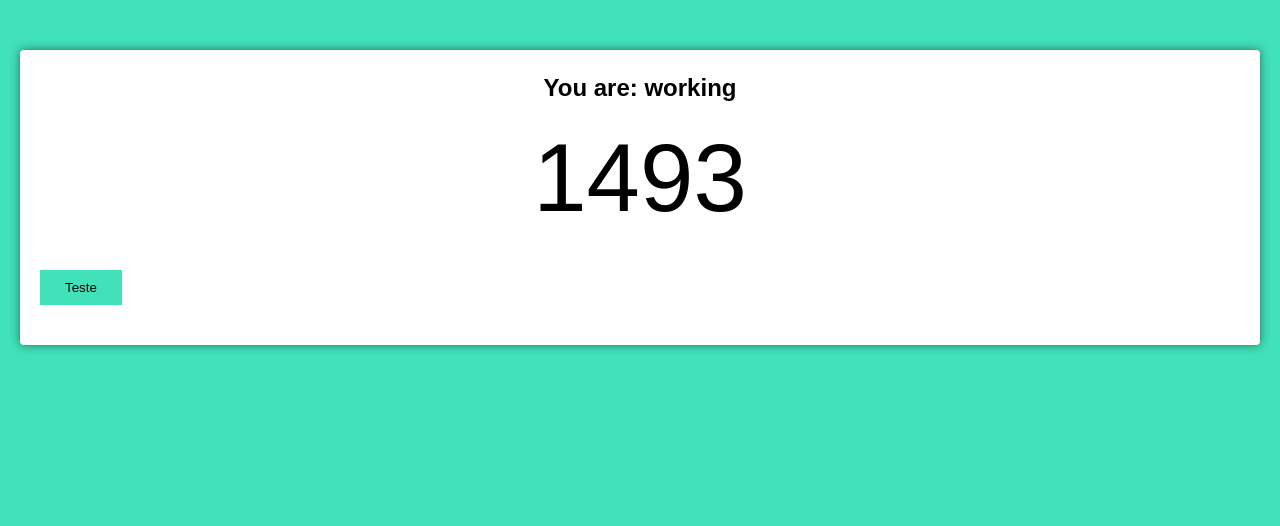
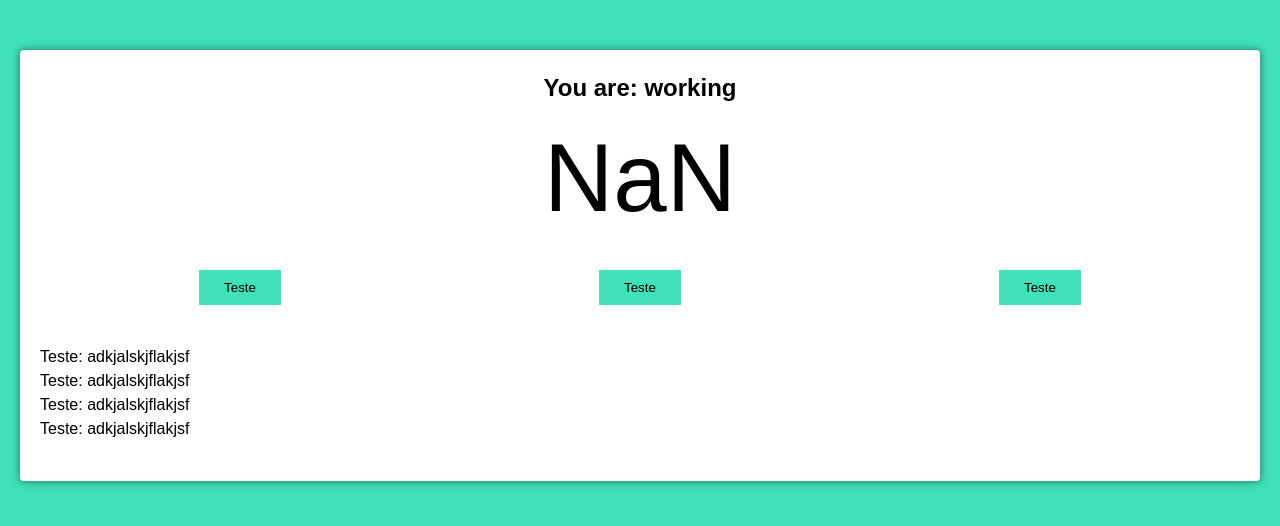
Before and after one commit to gusbdev/pomodoro-typescript, a React (Create React App) app: page / in a window 1280 px wide. Shown: the top 526 px of the page. Built offline with nearby package versions, Linux system fonts and the light colour scheme.

Commit message:
CSS classes

```diff
--- a/src/components/pomodoro-timer.tsx
+++ b/src/components/pomodoro-timer.tsx
@@ -4,11 +4,14 @@
 import { Timer } from './timer';
 
 interface Props {
-  defaultPomodoroTime: number;
+  pomodoroTime: number;
+  shortRestTime: number;
+  longRestTime: number;
+  cycles: number;
 }
 
 export function PomodoroTimer(props: Props): JSX.Element {
-  const [mainTime, setMainTime] = React.useState(props.defaultPomodoroTime);
+  const [mainTime, setMainTime] = React.useState(props.pomodoroTime);
 
   useInterval(() => {
     setMainTime(mainTime - 1);
@@ -18,7 +21,18 @@
     <div className="pomodoro">
       <h2>You are: working</h2>
       <Timer mainTime={mainTime} />
-      <Button text="Teste" onClick={() => console.log(1)} />
+      <div className="controls">
+        <Button text="Teste" onClick={() => console.log(1)} />
+        <Button text="Teste" onClick={() => console.log(1)} />
+        <Button text="Teste" onClick={() => console.log(1)} />
+      </div>
+
+      <div className="details">
+        <p>Teste: adkjalskjflakjsf</p>
+        <p>Teste: adkjalskjflakjsf</p>
+        <p>Teste: adkjalskjflakjsf</p>
+        <p>Teste: adkjalskjflakjsf</p>
+      </div>
     </div>
   );
 }
```
